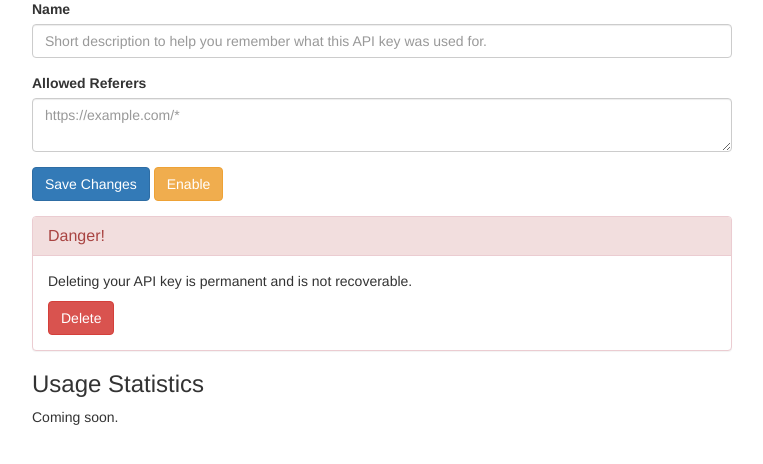
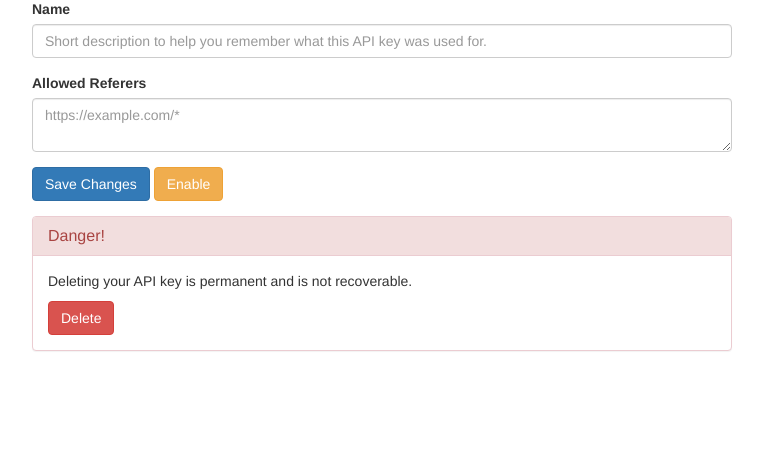
Before and after one commit to nextzen/developers, a Flask app: template app/templates/apikey/show.html in a window 1280 px wide. Shown: the part 188-652 px from the top of the page, without its empty margins (258-1021 px from the left). Run offline with Flask 2, Linux system fonts and the light colour scheme; the template is opened without the code that fills it, so the values that code supplies are empty; some libraries are stand-ins or nearby versions.

Commit message:
Don't show usage statistics section yet

```diff
--- a/app/templates/apikey/show.html
+++ b/app/templates/apikey/show.html
@@ -50,7 +50,4 @@
 
 </form>
 
-<h3>Usage Statistics</h3>
-
-<p>Coming soon.</p>
 {% endblock %}
```
